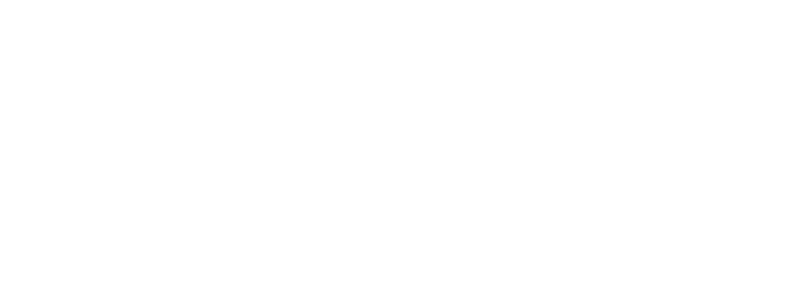
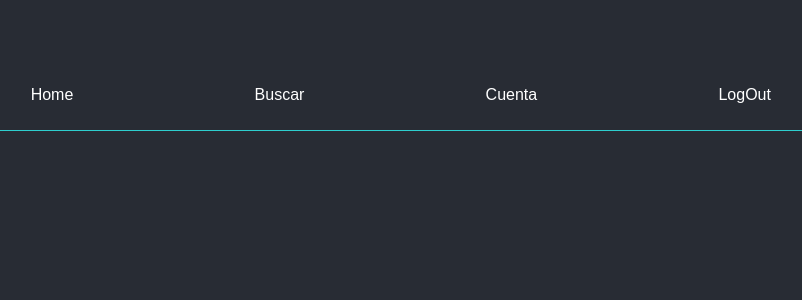
Before and after one commit to jzmendezl/UNviajecito_MERN, a React (Create React App) app in the folder client/: page /home in a window 1280 px wide. Before the commit this address had no page. Shown: the top 300 px of the page, without its empty margins (188-990 px from the left). Built offline with nearby package versions, Linux system fonts and the light colour scheme.

Commit message:
Revert "Cambios de home a about us"
This reverts commit 1a9cee6787631a37caa0c7159db48799cd08e2ea.

```diff
--- a/client/src/App.js
+++ b/client/src/App.js
@@ -17,7 +17,7 @@ function App() {
         <Route path='/register' element={<RegisterPage />} />
         <Route path='/login' element={<LoginPage />} />
         <Route path='/account' element={<AccountPage />} />
-        <Route path='/aboutUs' element={<HomePage />} />
+        <Route path='/home' element={<HomePage />} />
       </Routes>
       <Toaster
         position="top-center"
--- a/client/src/Components/header.js
+++ b/client/src/Components/header.js
@@ -10,8 +10,8 @@ export default function Header() {
 
   let navigate = useNavigate();
 
-  const goAboutUs = () => {
-    navigate('/aboutUs', {state:  currentUser })
+  const goHome = () => {
+    navigate('/home', {state:  currentUser })
   }
   const goSearch = () => {
     navigate('/search')
@@ -27,9 +27,9 @@ export default function Header() {
   return (
     <div className='header'>
       <div className='navBar'>
+        <div className='optNavBar' onClick={goHome}>Home</div>
+        <div className='optNavBar' onClick={goSearch}>Buscar</div>
         <div className='optNavBar' onClick={goAccount}>Cuenta</div>
-        <div className='optNavBar' onClick={goSearch}>Buscar</div>
-        <div className='optNavBar' onClick={goAboutUs}>About Us</div>
         <div className='optNavBar' onClick={LogOut}>LogOut</div>
       </div>
       <hr />
--- a/client/src/pages/home.js
+++ b/client/src/pages/home.js
@@ -1,11 +1,11 @@
 import Header from '../Components/header'
-import '../resources/css/aboutUs.css'
+import '../resources/css/home.css'
 
-export default function AboutUsPage() {
+export default function HomePage() {
 
 
   return (
-    <div className='pageAboutUs'>
+    <div className='pageHome'>
       <Header />
     </div>
   )
--- a/client/src/resources/css/aboutUs.css
+++ b/client/src/resources/css/home.css
@@ -7,7 +7,7 @@
   --enfacis-color: #2ecece;
 }
 
-.pageAboutUs {
+.pageHome {
   background-color: #282c34;
   min-height: 100vh;
 
```
